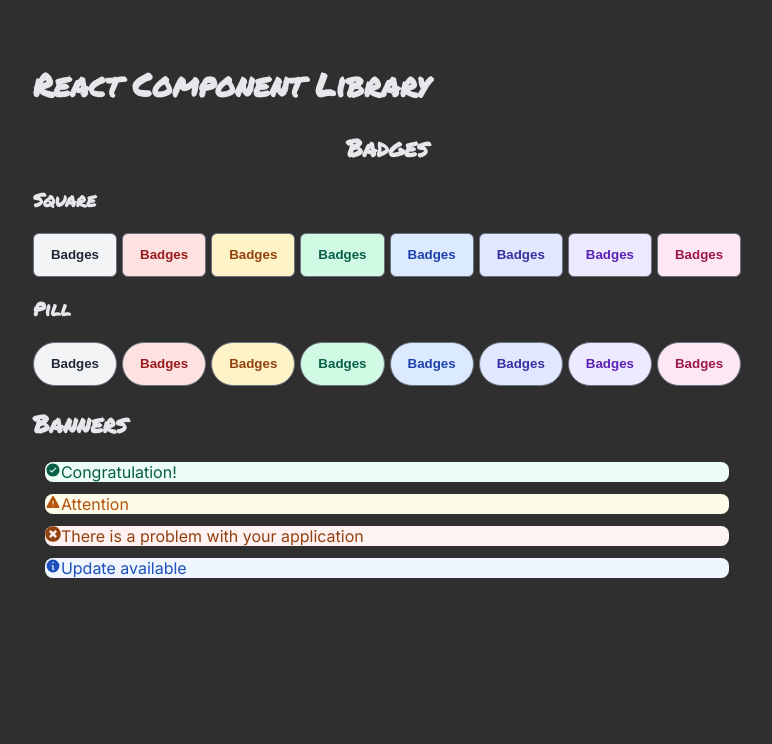
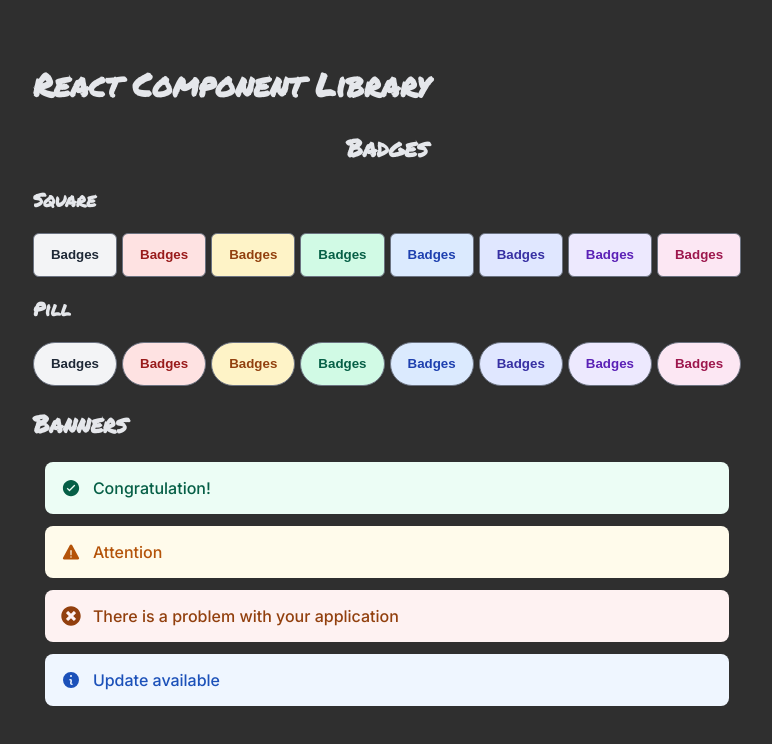
Before and after one commit to emirisato1003/react-component-library, a React (Vite) app: page / in a window 1280 px wide. Shown: the top 744 px of the page, without its empty margins (253-1025 px from the left). Built offline with nearby package versions, Linux system fonts and the light colour scheme; the HTML template or start-up script is replaced by a standard one.

Commit message:
completed muli and single line banners

```diff
--- a/src/assets/components/Banner/Banner.jsx
+++ b/src/assets/components/Banner/Banner.jsx
@@ -1,4 +1,4 @@
-import clsx from "clsx";
+import classNames from "classnames";
 import { createContext } from "react";
 import { IoIosCheckmarkCircle } from "react-icons/io";
 import useToggle from "../../hooks/useToggle";
@@ -8,7 +8,7 @@ export default function Banner({ children, status, onOpen }) {
     const [open, toggleOpen] = useToggle({
         onToggle: onOpen
     })
-    const className = clsx(['banner', status]);
+    const className = classNames('banner', status);
     return (
         <BannerContext.Provider value={{open, toggleOpen, status}}>
             <div className={className}>
--- a/src/assets/components/Banner/BannerTitle.jsx
+++ b/src/assets/components/Banner/BannerTitle.jsx
@@ -3,8 +3,11 @@ import Button from "../Button/Button";
 import { BannerContext } from "./Banner";
 
 export default function BannerTitle({ children }) {
-    const { toggleOpen, status } = useContext(BannerContext)
+    const { toggleOpen, status } = useContext(BannerContext);
+    console.log(children);
     return (
-        <div onClick={toggleOpen}>{children}</div>
+        <div onClick={toggleOpen} className="banner-line">
+            {children}
+        </div>
     );
 }
--- a/src/assets/components/Banner/bannerData.jsx
+++ b/src/assets/components/Banner/bannerData.jsx
@@ -7,24 +7,24 @@ export const bannerData = [{
     'title': 'Congratulation!',
     'status': 'success',
     'text': 'Lorem ipsum dolor sit amet consectetur adipisicing elit. Ipsam, corrupti?',
-    'icon': <IoIosCheckmarkCircle />
+    'icon': <IoIosCheckmarkCircle className="icon"/>
 },
 {
     'title': 'Attention',
     'status': 'warning',
     'text': 'Lorem ipsum dolor sit amet consectetur adipisicing elit. Ipsam, corrupti?',
-    'icon': <IoIosWarning />
+    'icon': <IoIosWarning className="icon" />
 },
 {
     'title': 'There is a problem with your application',
     'status': 'error',
     'text': 'Lorem ipsum dolor sit amet consectetur adipisicing elit. Ipsam, corrupti?',
-    'icon': <FaTimesCircle />
+    'icon': <FaTimesCircle className="icon"/>
 },
 {
     'title': 'Update available',
     'status': 'neutral',
     'text': 'Lorem ipsum dolor sit amet consectetur adipisicing elit. Ipsam, corrupti?',
-    'icon': <HiMiniInformationCircle />
+    'icon': <HiMiniInformationCircle className="icon" />
 },
 ];
--- a/src/index.css
+++ b/src/index.css
@@ -111,15 +111,22 @@ button.pill{
 section.banners .banner{
   margin: 12px;
   border-radius: 8px;
+  padding: 16px ;
+  cursor: pointer;
 }
 
-/* section.banners .banner-content{
+section.banners .banner-line{
   display: flex;
-  gap: 8px;
-} */
+  align-items: center;
+  gap: 12px;
+  font-weight: 500;
+}
+
+section.banners p{
+  margin: 8px 0 0 30px;
+}
 
 section.banners .icon{
-  margin-top: 19px;
   font-size: 1.25rem;
 }
 
```
